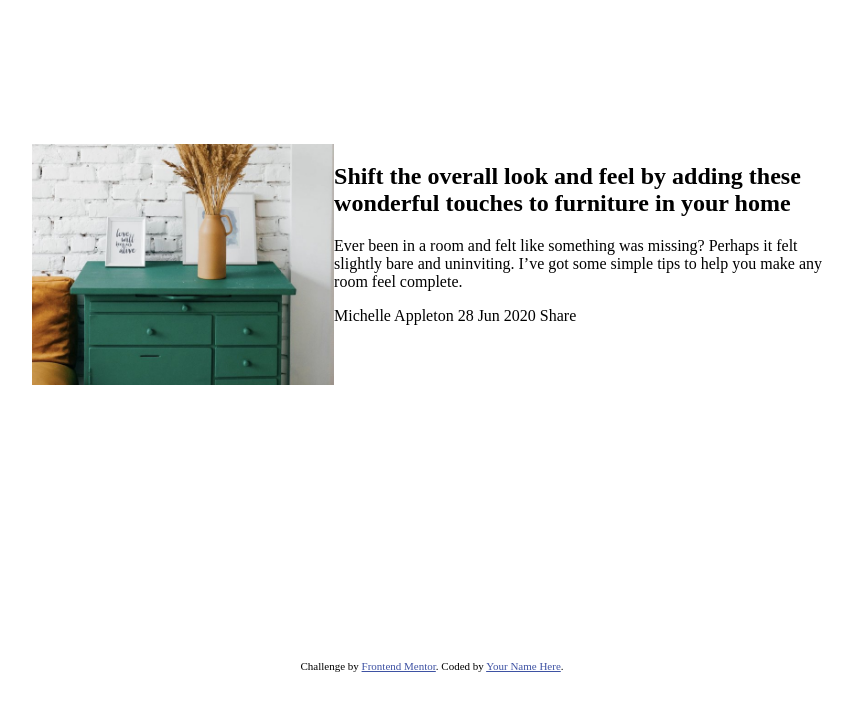
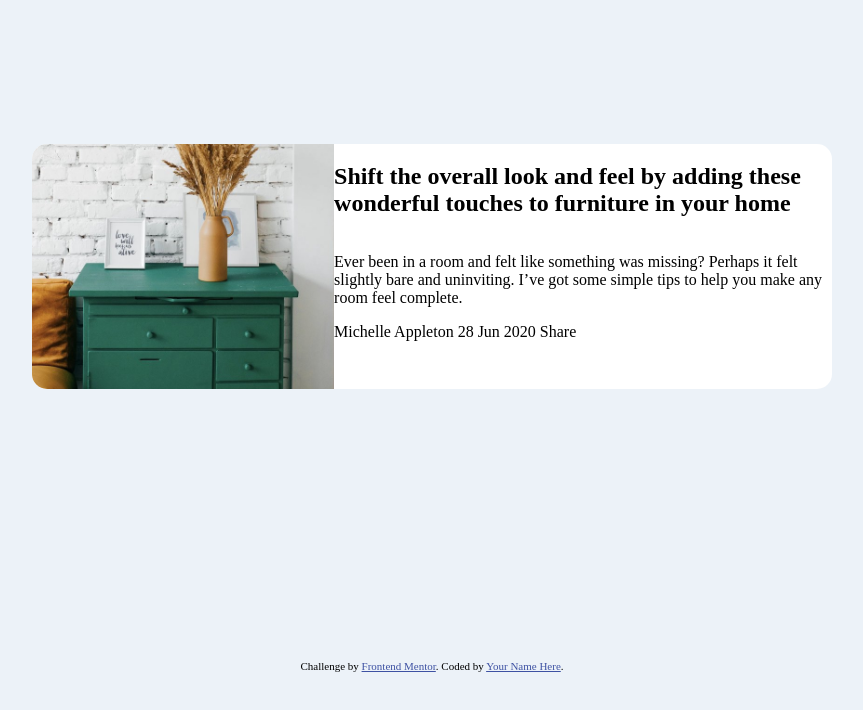
Before and after one commit to chrislloyd876/article-preview, a plain HTML site: page index.html in a window 1280 px wide. Shown: the whole page, without its empty margins (208-1071 px from the left). Drawn offline with Linux system fonts and the light colour scheme.

Commit message:
Adjust Photo and set up Content Section

```diff
--- a/styles.css
+++ b/styles.css
@@ -3,6 +3,7 @@ body{
     min-height: 100vh;
     display: grid;
     place-items: center;
+    background-color:  hsl(210, 46%, 95%);
 }
 
 main{
@@ -14,13 +15,24 @@ main{
     display: flex;
     max-width: 60rem;
     border-radius: 15px;
-    max-height: 250px;
+    max-height: 300px;
+    background-color: white;
 }
 
 .container img{
    object-fit: cover;
    width: 100%;
+   height: 100%;
+   border-top-left-radius: 15px;
+   border-bottom-left-radius: 15px;
 }
+
+.content{
+    display: flex;
+    flex-direction: column;
+}
+
+
 .attribution {
     font-size: 11px;
     text-align: center;
```
